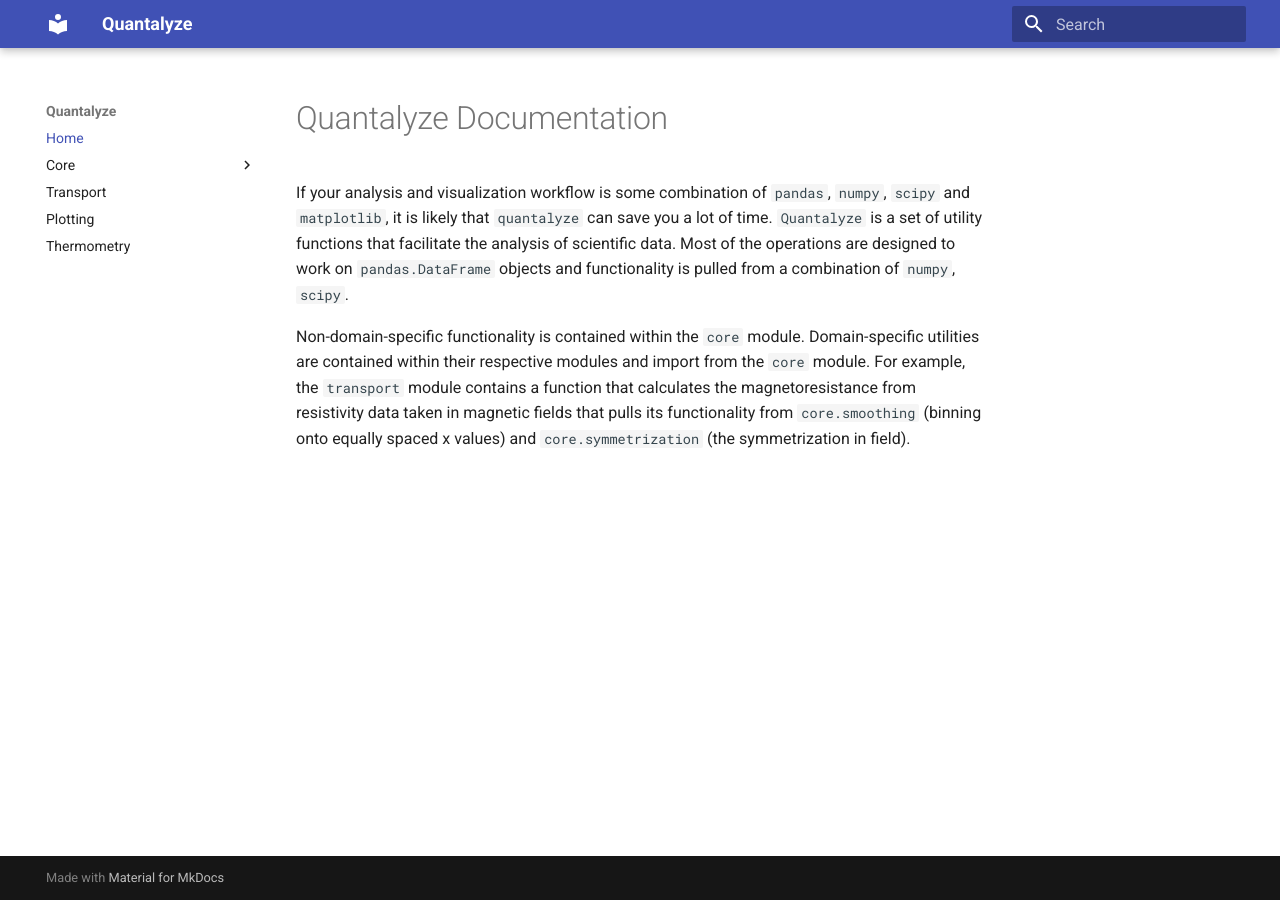
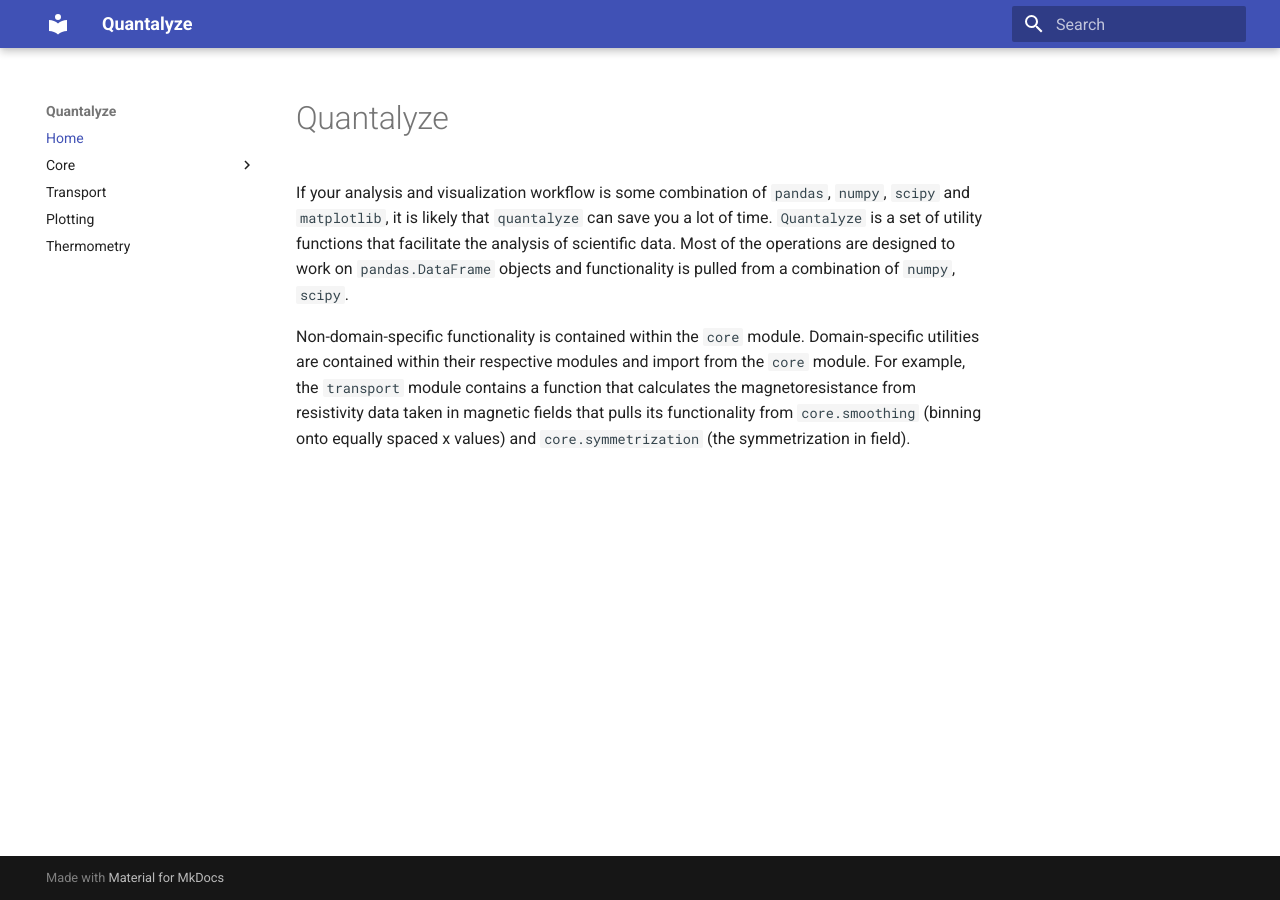
Before and after one commit to jakeayres/Quantalyze, an MkDocs documentation site: the page built from docs/index.md, in a window 1280 px wide. Built offline with MkDocs 1.6.1 and Material for MkDocs 9.7.7, drawn with Linux system fonts in a browser that asks for light colours.

Commit message:
Update README and documentation index for clarity and detail on quantalyze functionality

```diff
--- a/docs/index.md
+++ b/docs/index.md
@@ -1,4 +1,4 @@
-# Quantalyze Documentation
+# Quantalyze
 
 If your analysis and visualization workflow is some combination of `pandas`, `numpy`, `scipy` and `matplotlib`, it is likely that `quantalyze` can save you a lot of time. `Quantalyze` is a set of utility functions that facilitate the analysis of scientific data. Most of the operations are designed to work on `pandas.DataFrame` objects and functionality is pulled from a combination of `numpy`, `scipy`.
 
```
Also changed, not shown: README.md (+3 -1 lines).
